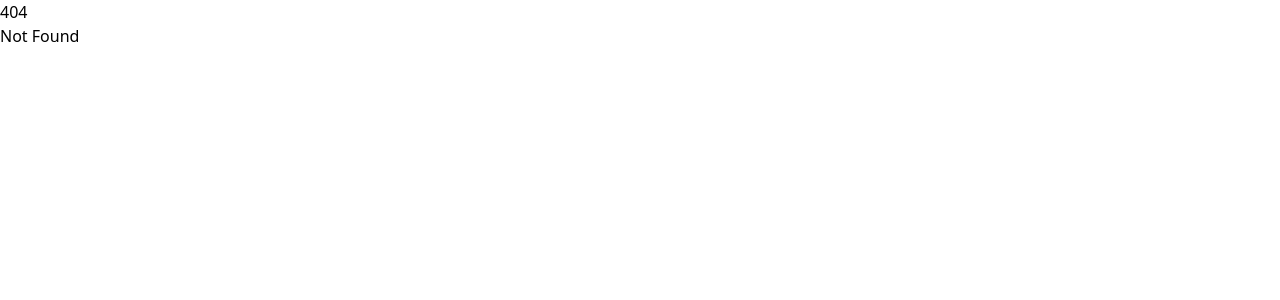
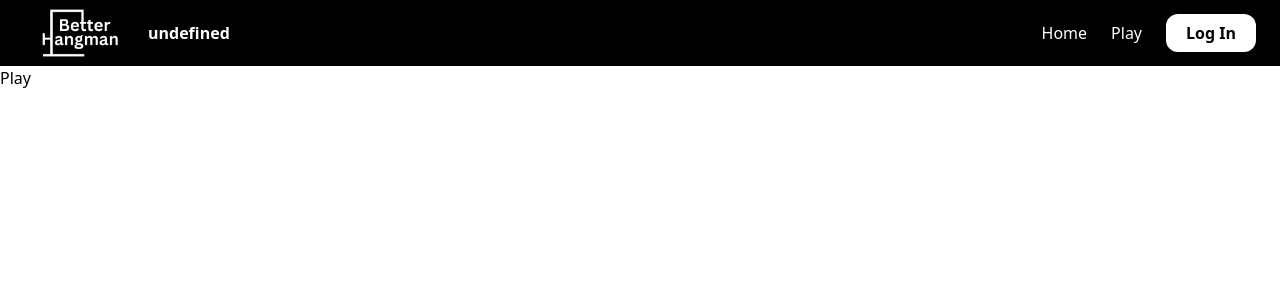
Before and after one commit to connorcarpenter15/betterhangman.com, a SvelteKit app: page /play in a window 1280 px wide. Before the commit this address had no page. Shown: the top 300 px of the page. Built offline with nearby package versions, Linux system fonts and the light colour scheme; no server answers.

Commit message:
add header

```diff
--- a/src/app.html
+++ b/src/app.html
@@ -2,7 +2,7 @@
 <html lang="en">
   <head>
     <meta charset="utf-8" />
-    <link rel="icon" href="%sveltekit.assets%/favicon.png" />
+    <link rel="icon" href="%sveltekit.assets%/txt_logo_black.png" />
     <meta name="viewport" content="width=device-width, initial-scale=1" />
     %sveltekit.head%
   </head>
--- a/src/components/Auth.svelte
+++ b/src/components/Auth.svelte
@@ -1,7 +1,6 @@
 <script>
   import { authHandlers, authStore } from "../stores/authStore";
   import textLogoBlack from "$lib/images/txt_logo_black.png";
-  import { page } from "$app/stores";
 
   let register = false;
   let email = "";
@@ -12,6 +11,11 @@
   async function handleSubmit() {
     if (!email || !password || (register && !confirmPassword)) {
       errorText = "Please fill missing fields";
+      return;
+    }
+
+    if (register && password.length < 6) {
+      errorText = "Password must be at least 6 characters";
       return;
     }
 
@@ -35,8 +39,9 @@
         console.log(err);
       }
     }
+
     if ($authStore.currentUser) {
-      window.location.href = "/dashboard";
+      window.location.href = "/";
     }
   }
 
@@ -118,7 +123,7 @@
 
     <button
       on:click={handleSubmit}
-      class="m-auto mt-8 rounded-xl bg-black p-8 pb-2 pt-2 text-white"
+      class="m-auto mt-8 rounded-xl bg-black p-8 pb-2 pt-2 font-bold text-white hover:bg-gray-700"
       >{register ? "Sign Up" : "Log In"}</button
     >
   </form>
--- a/src/components/Header.svelte
+++ b/src/components/Header.svelte
@@ -1,23 +1,48 @@
 <script>
   import textLogoWhite from "$lib/images/txt_logo_white.png";
   import { page } from "$app/stores";
+  import { authHandlers, authStore } from "../stores/authStore";
 </script>
 
-<header class="align-center flex flex-1 justify-center bg-black">
-  <img
-    src={textLogoWhite}
-    alt="txt-logo-white"
-    class="m-1 ml-10 mr-auto w-20"
-  />
+<header class="align-center flex flex-1 items-center justify-center bg-black">
+  <img src={textLogoWhite} alt="txt-logo-white" class="m-1 ml-10 w-20" />
 
-  <nav>
-    <ul class="flex flex-1 text-white">
-      <li aria-current={$page.url.pathname === "/" ? "page" : undefined}>
+  <p class="ml-6 font-bold text-white">{$authStore.currentUser?.email}</p>
+
+  <nav class="ml-auto">
+    <ul class="flex flex-1 items-center justify-center text-white">
+      <li
+        aria-current={$page.url.pathname === "/" ? "page" : undefined}
+        class="mr-6 hover:text-blue-100"
+      >
         <a href="/">Home</a>
       </li>
-      <li aria-current={$page.url.pathname === "/login" ? "page" : undefined}>
-        <a href="/login">Log In</a>
+      <li
+        aria-current={$page.url.pathname === "/play" ? "page" : undefined}
+        class="mr-6 hover:text-blue-100"
+      >
+        <a href="/play">Play</a>
       </li>
+      {#if !$authStore.currentUser}
+        <li
+          aria-current={$page.url.pathname === "/login" ? "page" : undefined}
+          class="mr-6"
+        >
+          <a
+            href="/login"
+            class="rounded-xl bg-white px-5 py-2 font-bold text-black hover:bg-blue-100"
+            >Log In</a
+          >
+        </li>
+      {:else}
+        <li class="mr-6">
+          <button
+            on:click={authHandlers.logout}
+            class="rounded-xl bg-white px-5 py-2 font-bold text-black hover:bg-blue-100"
+            >Log Out</button
+          >
+        </li>
+      {/if}
     </ul>
   </nav>
 </header>
--- /dev/null
+++ b/src/routes/play/+layout.svelte
@@ -0,0 +1,5 @@
+<script>
+  import "../../app.css";
+</script>
+
+<slot />
--- /dev/null
+++ b/src/routes/play/+page.svelte
@@ -0,0 +1,7 @@
+<script>
+  import Header from "../../components/Header.svelte";
+</script>
+
+<Header />
+
+<h1>Play</h1>
--- a/src/stores/authStore.js
+++ b/src/stores/authStore.js
@@ -17,9 +17,17 @@ export const authStore = writable({
 export const authHandlers = {
   login: async (email, password) => {
     await signInWithEmailAndPassword(auth, email, password);
+    authStore.update((state) => ({
+      ...state,
+      currentUser: auth.currentUser,
+    }));
   },
   signup: async (email, password) => {
     await createUserWithEmailAndPassword(auth, email, password);
+    authStore.update((state) => ({
+      ...state,
+      currentUser: auth.currentUser,
+    }));
   },
   logout: async () => {
     await signOut(auth);
```
Also changed, not shown: static/favicon.png (deleted), static/txt_logo_black.png (added).
